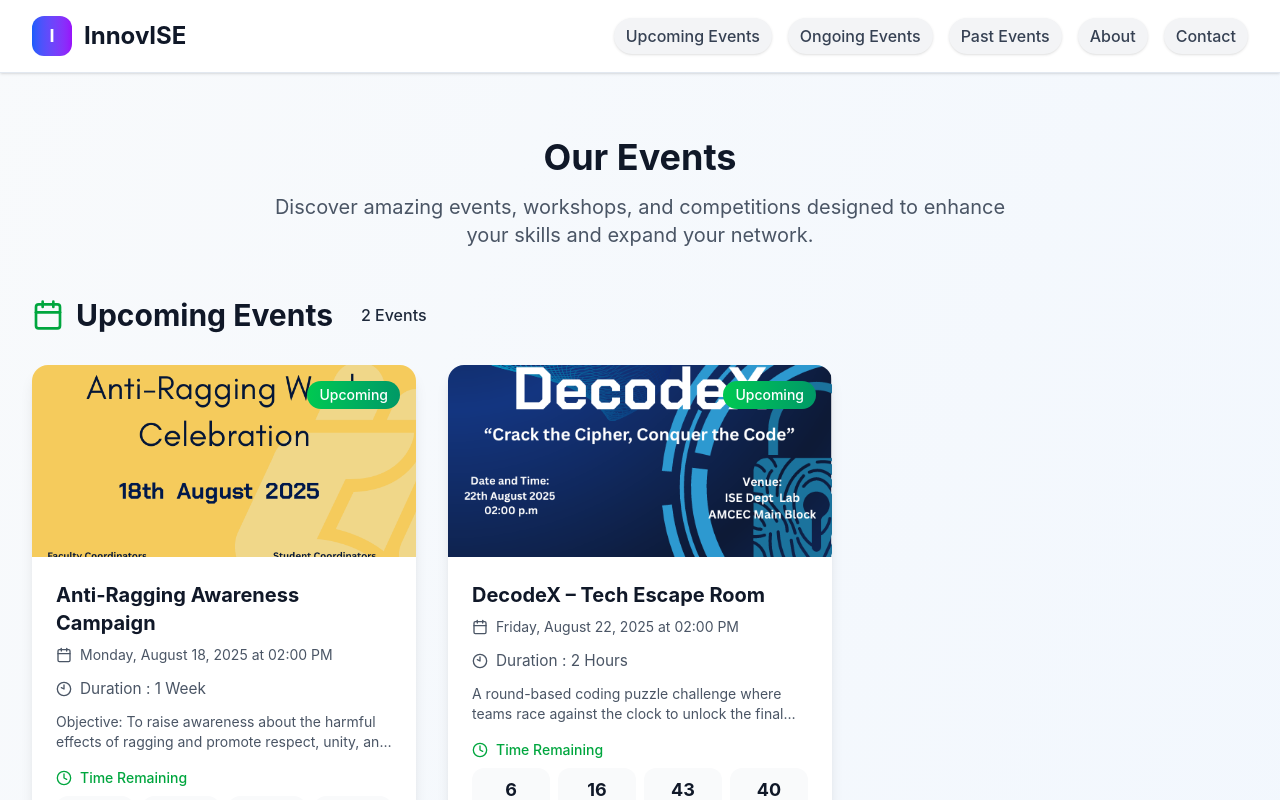
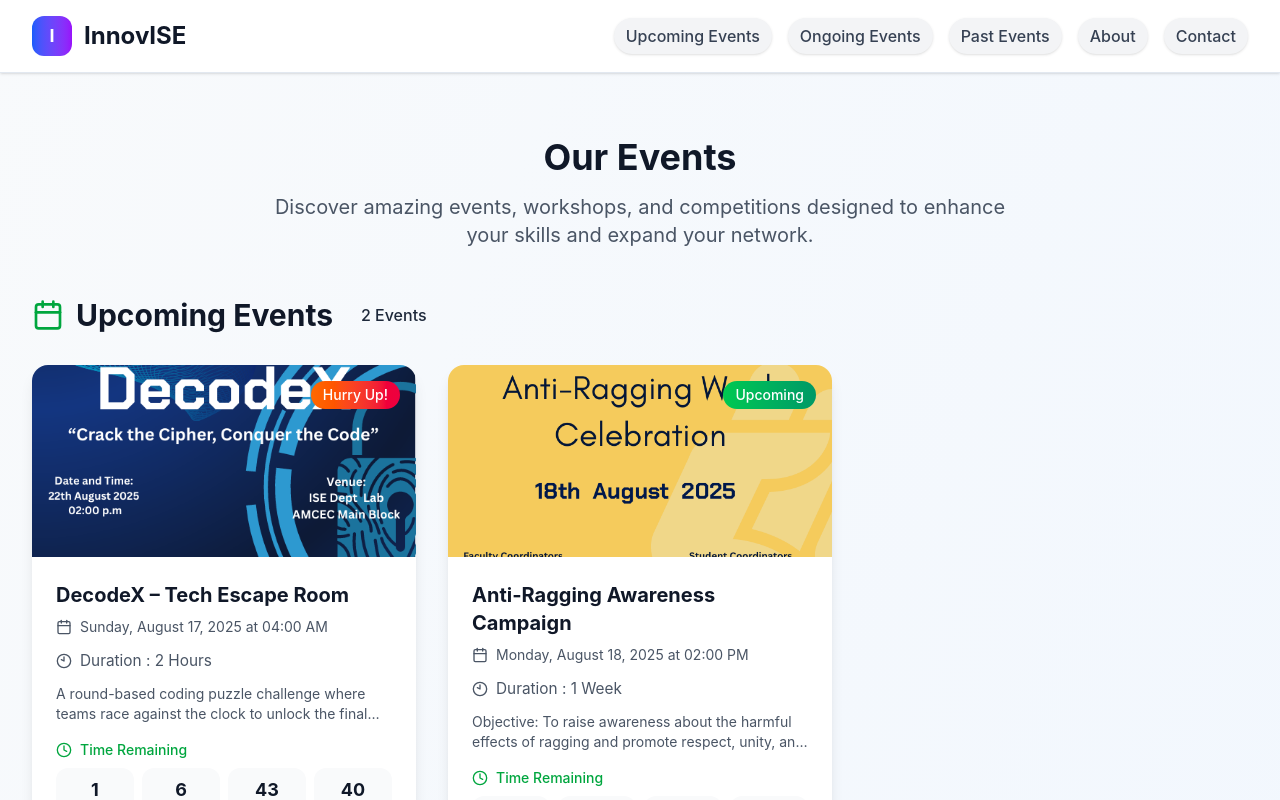
Before and after one commit to Shashank-Git1804/InnovISE, a React (Vite) app: page / in a window 1280 px wide. Shown: the top 800 px of the page. Built offline with nearby package versions, Linux system fonts and the light colour scheme.

Commit message:
rectified errors

```diff
--- a/src/components/EventDetails.jsx
+++ b/src/components/EventDetails.jsx
@@ -26,7 +26,8 @@ import {
 } from "lucide-react";
 import {
   eventData,
-  getEventStatus,
+  getEventsByStatus,
+   getEventStatus,
   getTimeUntilEvent,
 } from "../data/eventData";
 
@@ -110,16 +111,27 @@ const EventDetails = () => {
     }
   }, [id]);
 
-  useEffect(() => {
-    if (event && status === "upcoming") {
-      const updateCountdown = () => {
-        setTimeLeft(getTimeUntilEvent(event.dateTime));
-      };
-      updateCountdown();
-      const interval = setInterval(updateCountdown, 1000);
-      return () => clearInterval(interval);
+useEffect(() => {
+  if (!event) return;
+
+  const updateStatusAndCountdown = () => {
+    const newStatus = getEventStatus(event);
+    setStatus(newStatus);
+
+    if (newStatus === "upcoming") {
+      setTimeLeft(getTimeUntilEvent(event.dateTime));
+    } else {
+      setTimeLeft(null);
     }
-  }, [event, status]);
+  };
+
+  updateStatusAndCountdown();
+  const interval = setInterval(updateStatusAndCountdown, 1000);
+  return () => clearInterval(interval);
+}, [event]);
+
+
+
 
   const formatDate = (dateTime) =>
     new Date(dateTime).toLocaleDateString("en-US", {
--- a/src/components/HomePage.jsx
+++ b/src/components/HomePage.jsx
@@ -456,8 +456,8 @@ const HomePage = () => {
                 Contact Info
               </h4>
               <p className="text-gray-400">
-                {/* Email: info@innovise.club<br />
-                Phone: +1 (555) 123-4567 */}
+                Email: 1am22is098@amceducation.in<br />
+                Phone: +91 8147220887
                 <div className="flex space-x-4">
                   <a
                     href="#contact"
--- a/src/data/eventData.js
+++ b/src/data/eventData.js
@@ -3,7 +3,7 @@ export const eventData = [
   {
     id: 1,
     title: "DecodeX – Tech Escape Room",
-    dateTime: "2025-08-22T14:00:00",
+    dateTime: "2025-08-17T04:00:00",
     duration: "2 Hours",
     overview:
       "A round-based coding puzzle challenge where teams race against the clock to unlock the final solution.",
@@ -511,7 +511,7 @@ const parseDuration = (durationStr) => {
 
   const [numStr, unitRaw] = durationStr.split(" ");
   const num = parseInt(numStr, 10) || 1;
-  const unit = unitRaw.toLowerCase();
+  const unit = (unitRaw || "").toLowerCase();
 
   if (unit.includes("week")) return num * 7 * 24 * 60 * 60 * 1000;
   if (unit.includes("day")) return num * 24 * 60 * 60 * 1000;
@@ -521,10 +521,17 @@ const parseDuration = (durationStr) => {
   return 0;
 };
 
+// Default duration if event.duration is missing/invalid → 1 hour
+const DEFAULT_DURATION_MS = 60 * 60 * 1000;
+
 export const getEventStatus = (event) => {
   const now = new Date();
   const eventStart = new Date(event.dateTime || event.startTime);
-  const durationMs = parseDuration(event.duration);
+
+  // Invalid/missing date → treat as upcoming
+  if (isNaN(eventStart)) return "upcoming";
+
+  const durationMs = parseDuration(event.duration) || DEFAULT_DURATION_MS;
   const eventEnd = new Date(eventStart.getTime() + durationMs);
 
   if (now < eventStart) {
@@ -536,6 +543,24 @@ export const getEventStatus = (event) => {
   }
 };
 
+// export const getEventStatus = (eventDateTime) => {
+//   const now = new Date();
+//   const eventTime = new Date(event.dateTime);
+
+//   if (now < eventTime) return "upcoming";
+
+//   // Same day, and current time >= event start
+//   if (
+//     now.toDateString() === eventTime.toDateString() &&
+//     now >= eventTime
+//   ) {
+//     return "ongoing";
+//   }
+
+//   return "expired";
+// };
+
+
 // Helper: get events by status
 export const getEventsByStatus = (status) => {
   return eventData.filter((event) => getEventStatus(event) === status);
@@ -545,6 +570,11 @@ export const getEventsByStatus = (status) => {
 export const getTimeUntilEvent = (dateTime) => {
   const now = new Date();
   const eventDate = new Date(dateTime);
+
+  if (isNaN(eventDate)) {
+    return { days: 0, hours: 0, minutes: 0, seconds: 0 };
+  }
+
   const timeDiff = eventDate.getTime() - now.getTime();
 
   if (timeDiff <= 0) {
@@ -552,9 +582,7 @@ export const getTimeUntilEvent = (dateTime) => {
   }
 
   const days = Math.floor(timeDiff / (1000 * 60 * 60 * 24));
-  const hours = Math.floor(
-    (timeDiff % (1000 * 60 * 60 * 24)) / (1000 * 60 * 60)
-  );
+  const hours = Math.floor((timeDiff % (1000 * 60 * 60 * 24)) / (1000 * 60 * 60));
   const minutes = Math.floor((timeDiff % (1000 * 60 * 60)) / (1000 * 60));
   const seconds = Math.floor((timeDiff % (1000 * 60)) / 1000);
 
```
Also changed, not shown: 3 other files (tests, documents, lock files or other folders).
